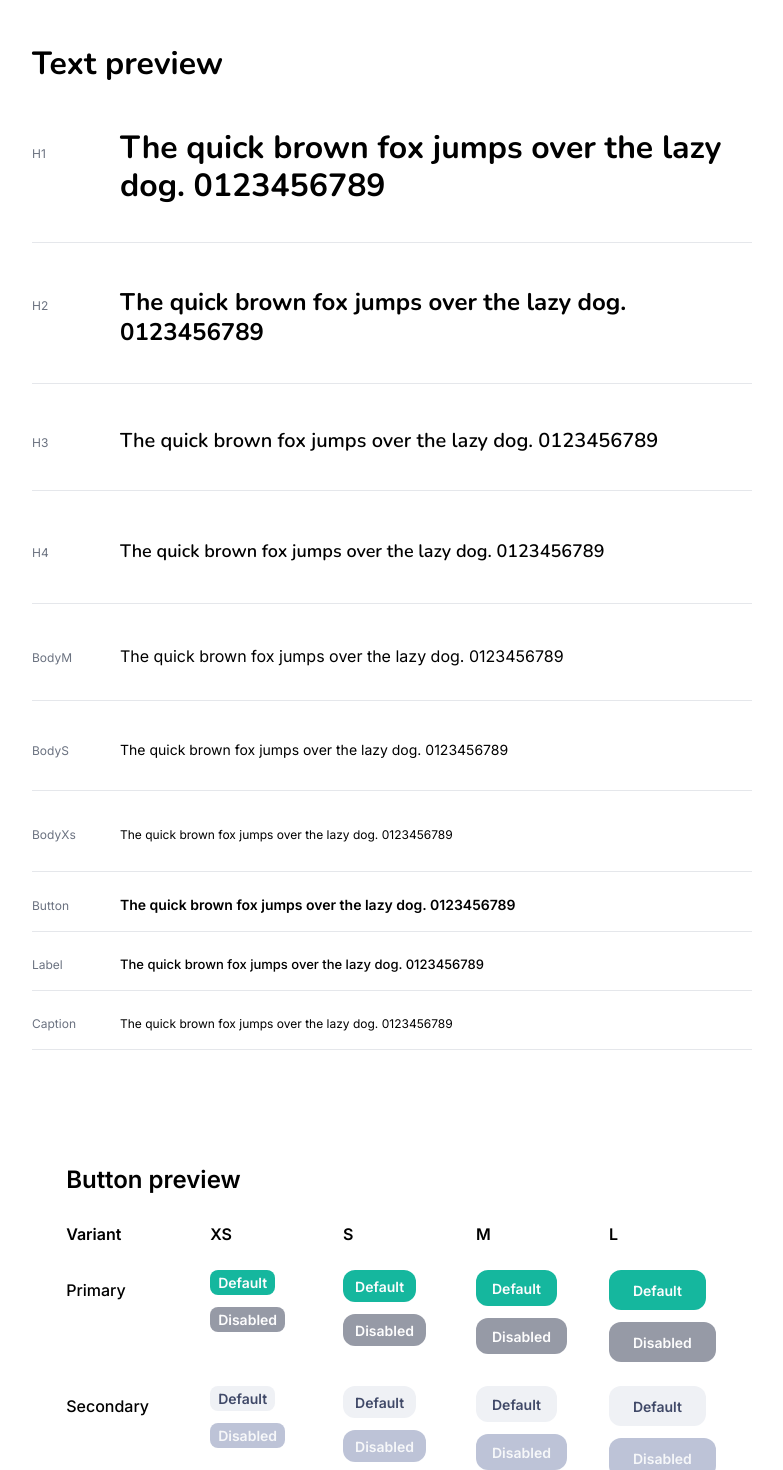
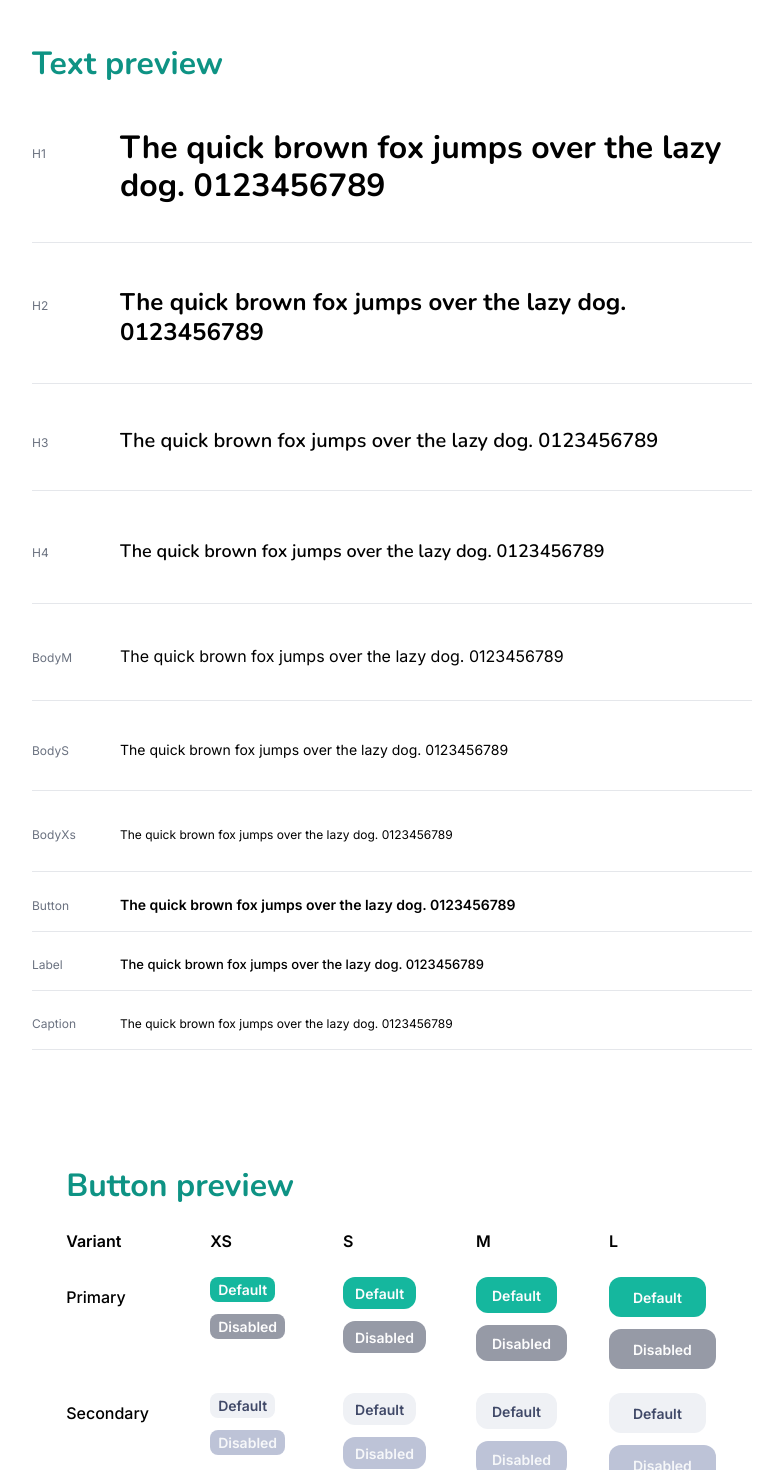
Before and after one commit to edwarddepic-coding/tealo-design-system-lab, a React (Vite) app in the folder apps/playground/: page / in a window 1280 px wide. Shown: the top 1470 px of the page, without its empty margins (248-1031 px from the left). Built offline with nearby package versions, Linux system fonts and the light colour scheme.

Commit message:
just added the ability to change color of typography

```diff
--- a/apps/playground/src/components/Button/Button.preview.tsx
+++ b/apps/playground/src/components/Button/Button.preview.tsx
@@ -1,5 +1,6 @@
 import { Fragment } from "react";
 import { Button } from "./Button";
+import { Text } from "../Text";
 
 const variants = ["primary", "secondary", "outline", "ghost"] as const;
 const sizes = ["xs", "s", "m", "l"] as const;
@@ -7,9 +8,9 @@ const sizes = ["xs", "s", "m", "l"] as const;
 export function ButtonPreview() {
   return (
     <div style={{ padding: 24, maxWidth: 1200, margin: "0 auto" }}>
-      <h1 style={{ marginBottom: 24, fontSize: 24, fontWeight: 600 }}>
+      <Text variant="h1" color="teal-700" style={{ marginBottom: 24 }}>
         Button preview
-      </h1>
+      </Text>
       <div
         style={{
           display: "grid",
@@ -20,13 +21,22 @@ export function ButtonPreview() {
       >
         <div style={{ fontWeight: 600 }}>Variant</div>
         {sizes.map((size) => (
-          <div key={size} style={{ fontWeight: 600, textTransform: "uppercase" }}>
+          <div
+            key={size}
+            style={{ fontWeight: 600, textTransform: "uppercase" }}
+          >
             {size}
           </div>
         ))}
         {variants.map((variant) => (
           <Fragment key={variant}>
-            <div style={{ fontWeight: 500, textTransform: "capitalize", paddingTop: 8 }}>
+            <div
+              style={{
+                fontWeight: 500,
+                textTransform: "capitalize",
+                paddingTop: 8,
+              }}
+            >
               {variant}
             </div>
             {sizes.map((size) => (
--- a/apps/playground/src/components/Text/Text.preview.tsx
+++ b/apps/playground/src/components/Text/Text.preview.tsx
@@ -16,7 +16,7 @@ const variants = [
 export function TextPreview() {
   return (
     <div style={{ padding: 24, maxWidth: 720, margin: "0 auto" }}>
-      <Text variant="h1" style={{ marginBottom: 24 }}>
+      <Text variant="h1" style={{ marginBottom: 24 }} color="teal-700">
         Text preview
       </Text>
       <div style={{ display: "flex", flexDirection: "column", gap: 24 }}>
--- a/apps/playground/src/components/Text/Text.tsx
+++ b/apps/playground/src/components/Text/Text.tsx
@@ -1,5 +1,9 @@
 import type { ElementType, HTMLAttributes } from "react";
 import styles from "./Text.module.css";
+
+type Shade = 50 | 100 | 200 | 300 | 400 | 500 | 600 | 700 | 800 | 900 | 950;
+
+export type TextColor = `teal-${Shade}` | `neutral-${Shade}`;
 
 export type TextVariant =
   | "h1"
@@ -42,21 +46,26 @@ const defaultElement: Record<TextVariant, ElementType> = {
 export interface TextProps extends HTMLAttributes<HTMLElement> {
   variant?: TextVariant;
   as?: ElementType;
+  color?: TextColor;
   children: React.ReactNode;
 }
 
 export function Text({
   variant = "bodyM",
   as,
+  color,
   className = "",
   children,
+  style,
   ...rest
 }: TextProps) {
   const Component: ElementType = as ?? defaultElement[variant];
   const rootClass = [variantClass[variant], className].filter(Boolean).join(" ");
+  const colorStyle = color ? { color: `var(--tealo-${color})` } : undefined;
+  const combinedStyle = style || colorStyle ? { ...colorStyle, ...style } : undefined;
 
   return (
-    <Component className={rootClass} {...rest}>
+    <Component className={rootClass} style={combinedStyle} {...rest}>
       {children}
     </Component>
   );
--- a/apps/playground/src/components/Text/index.ts
+++ b/apps/playground/src/components/Text/index.ts
@@ -1 +1 @@
-export { Text, type TextProps, type TextVariant } from "./Text";
+export { Text, type TextProps, type TextVariant, type TextColor } from "./Text";
```
